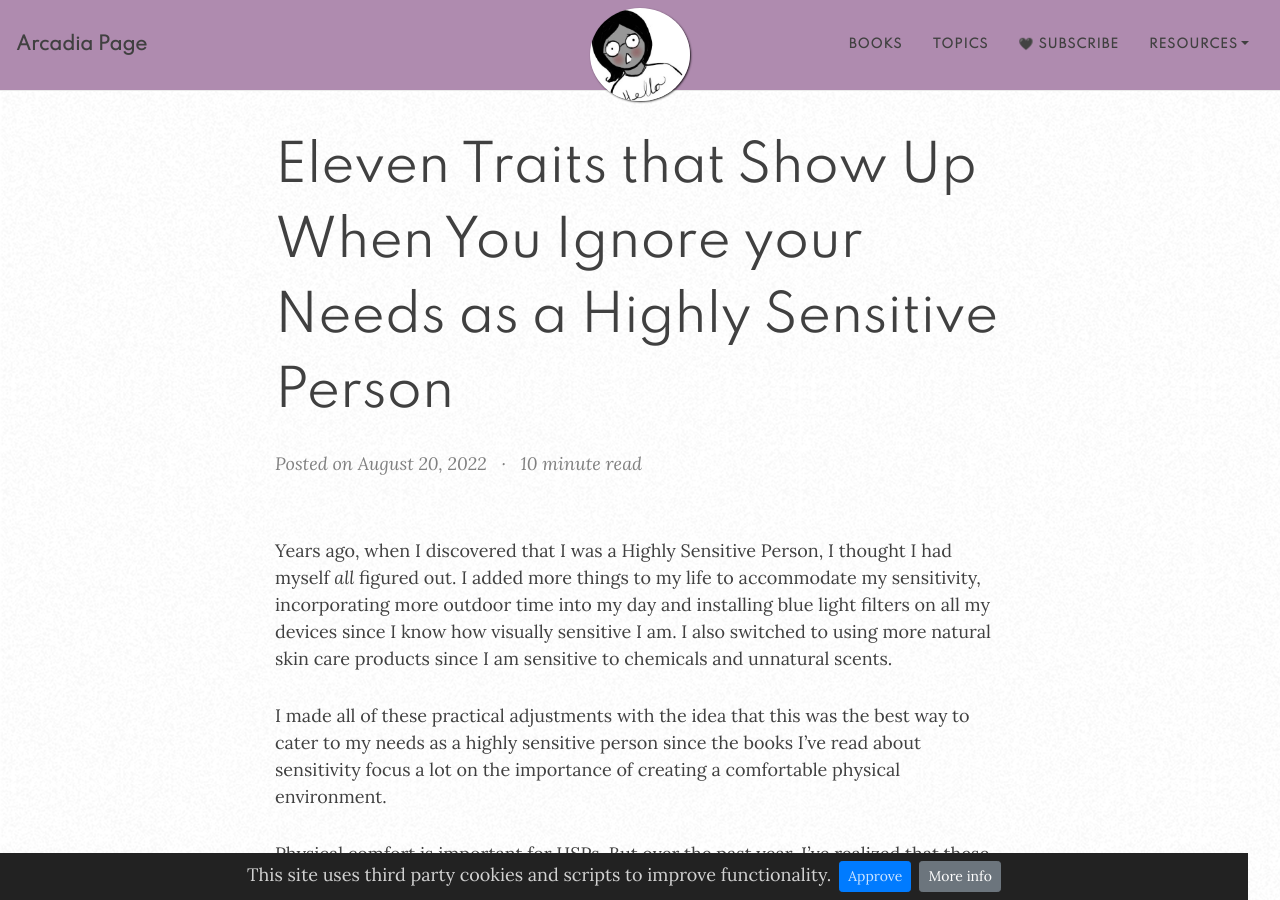
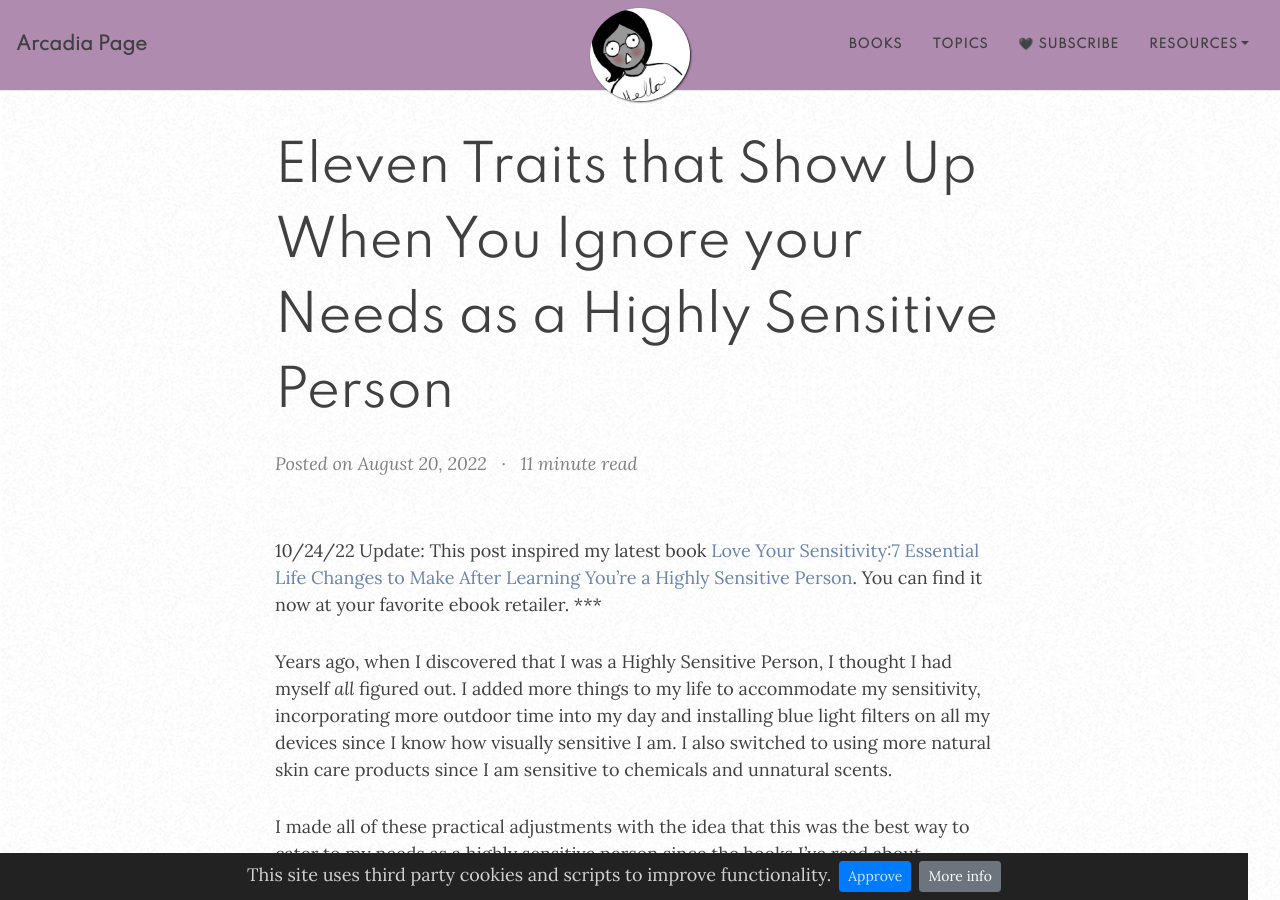
Before and after one commit to arcadiapage/arcadiapage.github.io, a Jekyll site: the page built from _posts/2022-08-20-rethink-your-sensitivity-8-important-life-changes-to-make-after-learning-you-re-an-hsp.md, in a window 1280 px wide and 900 px high. Built offline with Jekyll 4.4.1, drawn with Linux system fonts in a browser that asks for light colours; nearby versions of some CDN libraries; comment, search, counter and statistics services are not loaded.

Commit message:
Update from Forestry.io arcadiapage updated _posts/2022-08-20-rethink-your-sensitivity-8-important-life-changes-to-make-after-learning-you-re-an-hsp.md

```diff
--- a/_posts/2022-08-20-rethink-your-sensitivity-8-important-life-changes-to-make-after-learning-you-re-an-hsp.md
+++ b/_posts/2022-08-20-rethink-your-sensitivity-8-important-life-changes-to-make-after-learning-you-re-an-hsp.md
@@ -7,6 +7,9 @@ tags:
 - INFP & HSP
 
 ---
+10/24/22 Update: This post inspired my latest book [Love Your Sensitivity:7 Essential Life Changes to Make After Learning You're a Highly Sensitive Person](https://payhip.com/b/KI5eW).  You can find it now at your favorite ebook retailer.
+***
+
 Years ago, when I discovered that I was a Highly Sensitive Person, I thought I had myself _all_ figured out. I added more things to my life to accommodate my sensitivity, incorporating more outdoor time into my day and installing blue light filters on all my devices since I know how visually sensitive I am. I also switched to using more natural skin care products since I am sensitive to chemicals and unnatural scents.
 
 I made all of these practical adjustments with the idea that this was the best way to cater to my needs as a highly sensitive person since the books I've read about sensitivity focus a lot on the importance of creating a comfortable physical environment.
```
